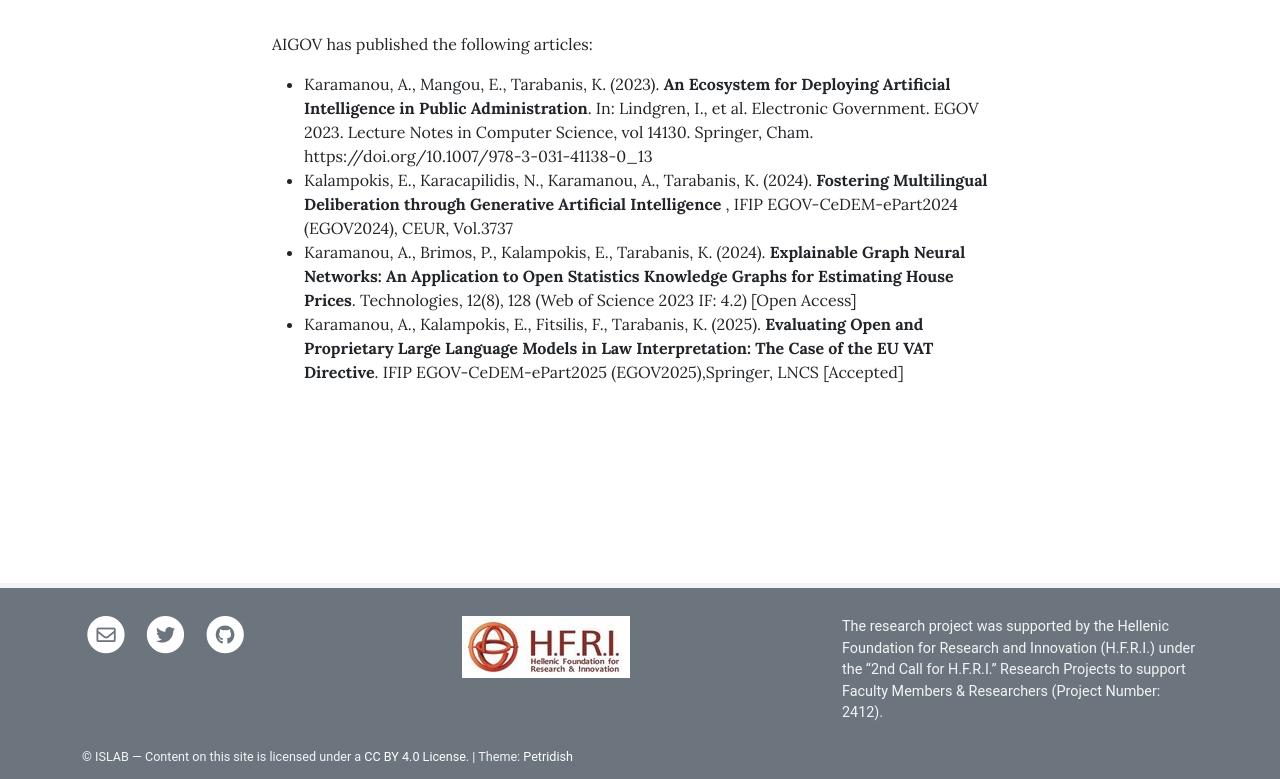
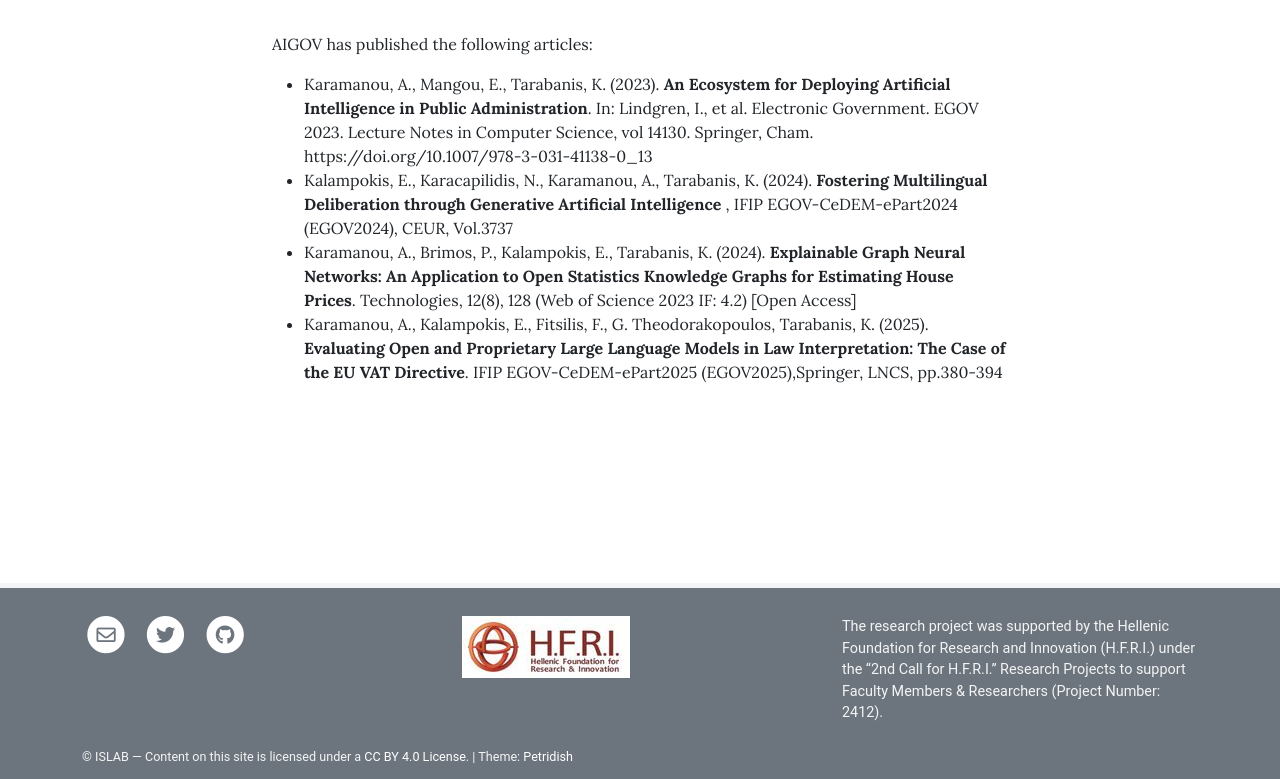
Before and after one commit to AIGOV-elidek/aigov-elidek.github.io, a Jekyll site: the page built from pages/publications.md, in a window 1280 px wide. Shown: the part 320-1099 px from the top of the page. Built offline with Jekyll 4.4.1, drawn with Linux system fonts in a browser that asks for light colours.

Commit message:
Update publications.md

```diff
--- a/pages/publications.md
+++ b/pages/publications.md
@@ -10,4 +10,4 @@ AIGOV has published the following articles:
 - Karamanou, A., Mangou, E., Tarabanis, K. (2023). **An Ecosystem for Deploying Artificial Intelligence in Public Administration**. In: Lindgren, I., et al. Electronic Government. EGOV 2023. Lecture Notes in Computer Science, vol 14130. Springer, Cham. https://doi.org/10.1007/978-3-031-41138-0_13
 - Kalampokis, E., Karacapilidis, N., Karamanou, A., Tarabanis, K. (2024). **Fostering Multilingual Deliberation through Generative Artificial Intelligence** , IFIP EGOV-CeDEM-ePart2024 (EGOV2024), CEUR, Vol.3737
 - Karamanou, A., Brimos, P., Kalampokis, E., Tarabanis, K. (2024). **Explainable Graph Neural Networks: An Application to Open Statistics Knowledge Graphs for Estimating House Prices**. Technologies, 12(8), 128 (Web of Science 2023 IF: 4.2) [Open Access]
-- Karamanou, A., Kalampokis, E., Fitsilis, F., Tarabanis, K. (2025). **Evaluating Open and Proprietary Large Language Models in Law Interpretation: The Case of the EU VAT Directive**. IFIP EGOV-CeDEM-ePart2025 (EGOV2025),Springer, LNCS [Accepted]
+- Karamanou, A., Kalampokis, E., Fitsilis, F., G. Theodorakopoulos, Tarabanis, K. (2025). **Evaluating Open and Proprietary Large Language Models in Law Interpretation: The Case of the EU VAT Directive**. IFIP EGOV-CeDEM-ePart2025 (EGOV2025),Springer, LNCS, pp.380-394
```
